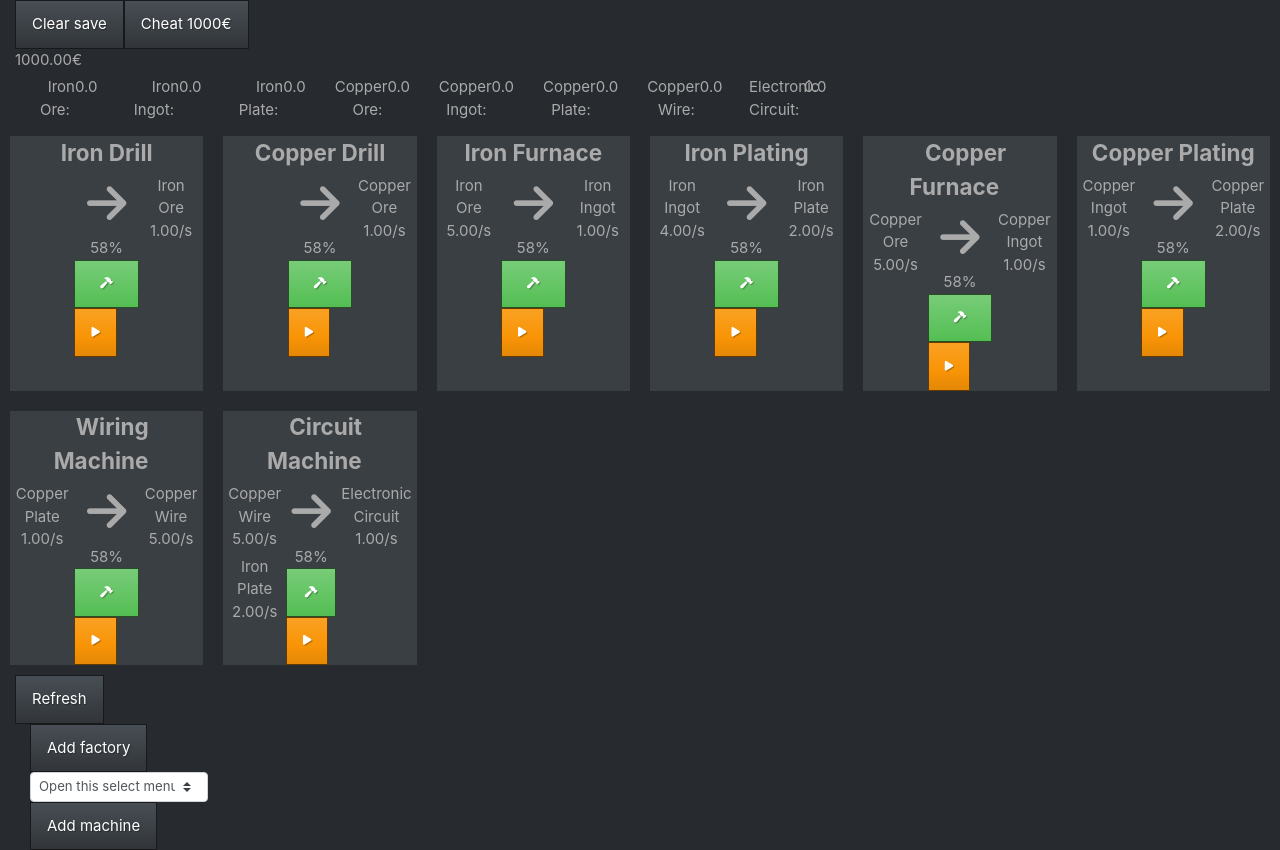
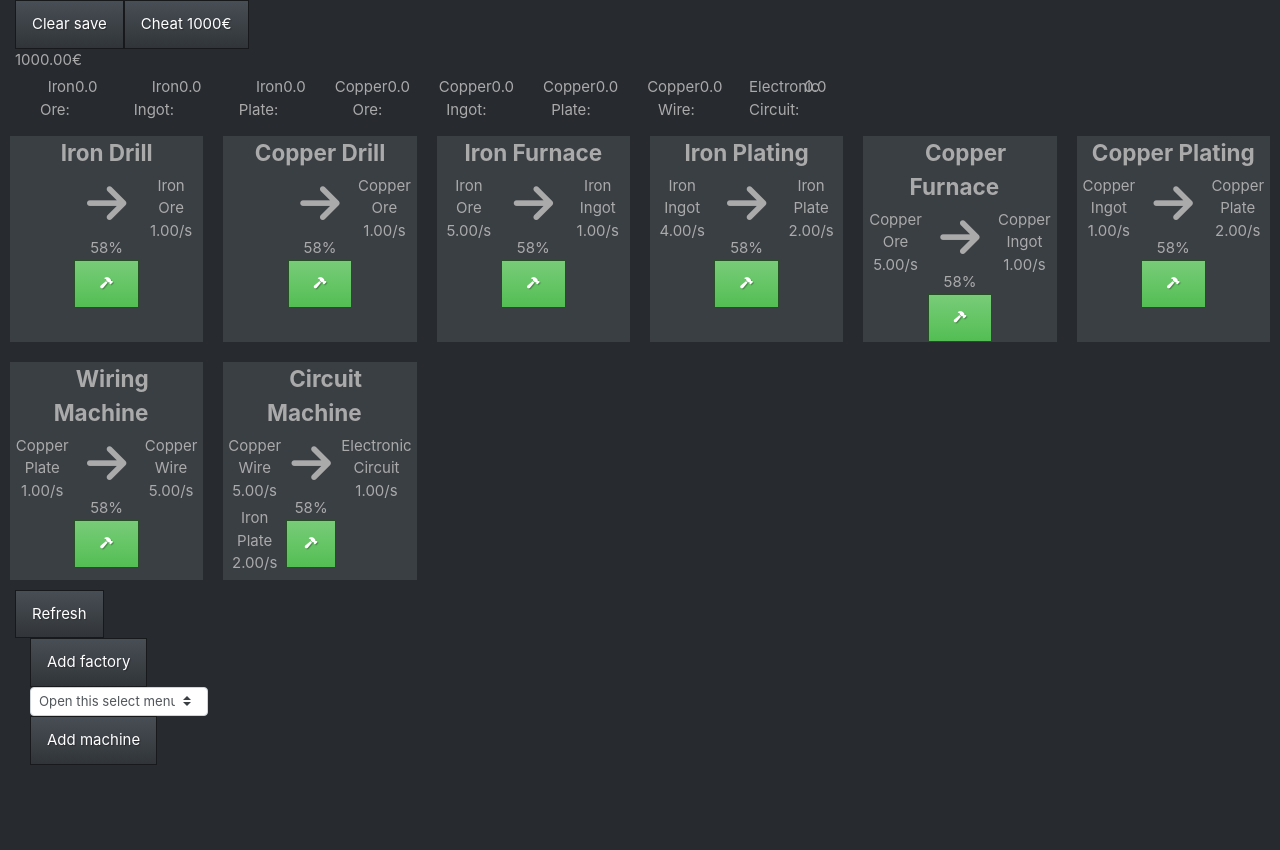
Before and after one commit to charlesbl/factory-game, a React (Create React App) app: page / in a window 1280 px wide. After the commit the page ends 800 px from the top, so only its background shows below. Built offline with nearby package versions, Linux system fonts and the light colour scheme.

Commit message:
remove pause btn for manual machines

```diff
--- a/src/Views/MachineView.tsx
+++ b/src/Views/MachineView.tsx
@@ -25,11 +25,11 @@ const MachineView = (props: IMachineProps): JSX.Element => {
         actions.push(craftBtn)
     } else {
         actions.push(<button onClick={() => props.onDeleteMachine()} className="btn btn-danger btn-side"><i className="fas fa-trash fa-xs"></i></button>)
+        actions.push(<button onClick={() => {
+            props.machine.active = !props.machine.active
+            props.onTogglePauseMachine?.()
+        }} className="btn btn-warning btn-side">{!props.machine.active ? <i className="fas fa-play fa-xs"></i> : <i className="fas fa-pause fa-xs"></i>}</button>)
     }
-    actions.push(<button onClick={() => {
-        props.machine.active = !props.machine.active
-        props.onTogglePauseMachine?.()
-    }} className="btn btn-warning btn-side">{!props.machine.active ? <i className="fas fa-play fa-xs"></i> : <i className="fas fa-pause fa-xs"></i>}</button>)
     return (
         <div className="machine">
             <div className="name">{props.machine.name}</div>
```
